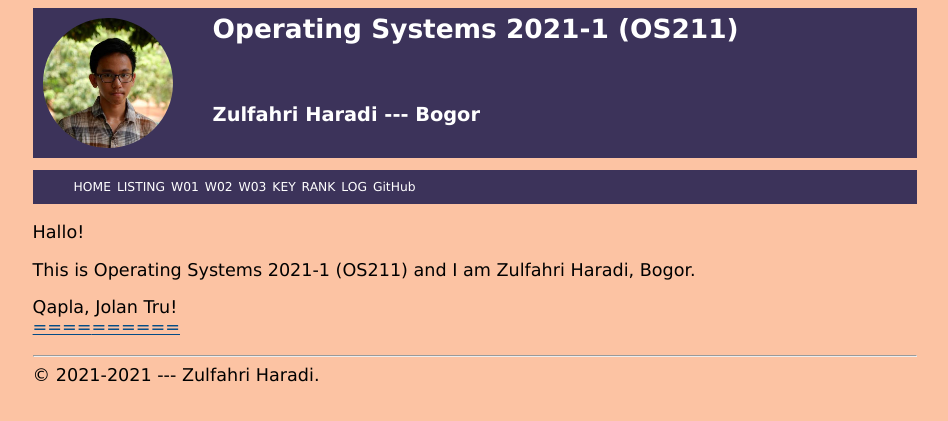
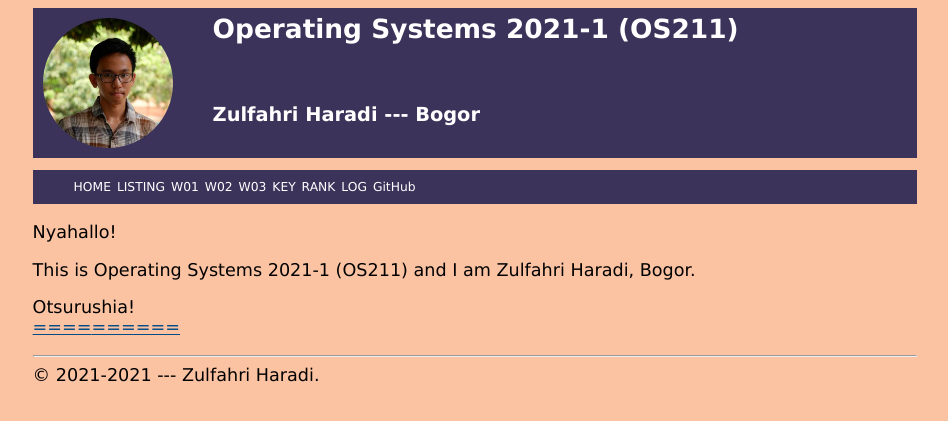
Before and after one commit to haradijul/os211, a Jekyll site: the page built from index.md, in a window 1280 px wide. Shown: the top 421 px of the page, without its empty margins (165-1113 px from the left). Built offline with Jekyll 4.4.1, drawn with Linux system fonts in a browser that asks for light colours.

Commit message:
os211 haradijul

```diff
--- a/index.md
+++ b/index.md
@@ -2,8 +2,8 @@
 layout: "layout"
 ---
 
-Hallo!
+Nyahallo!
 
 This is {{ site.title }} and I am {{ site.author }}, {{ site.address }}.
 
-Qapla, Jolan Tru!<br>[====](GitHubPages/)[======](REPORT/00/)
+Otsurushia!<br>[====](GitHubPages/)[======](REPORT/00/)
```
